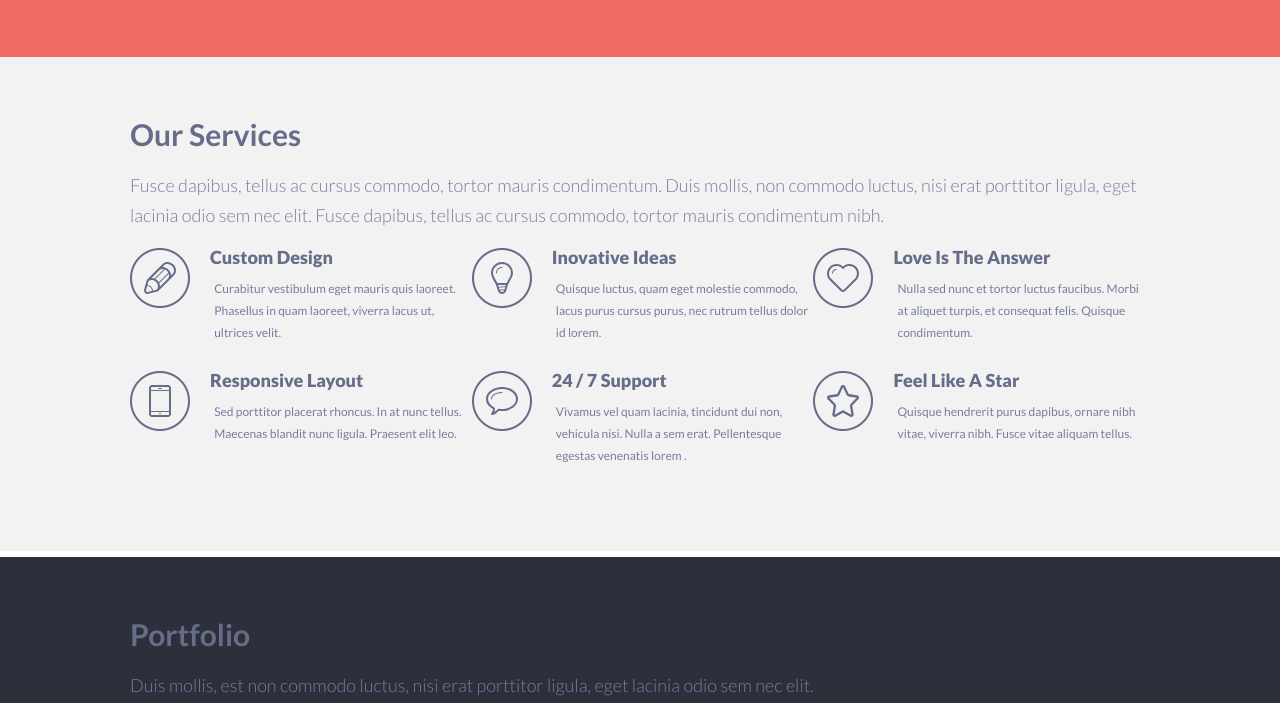
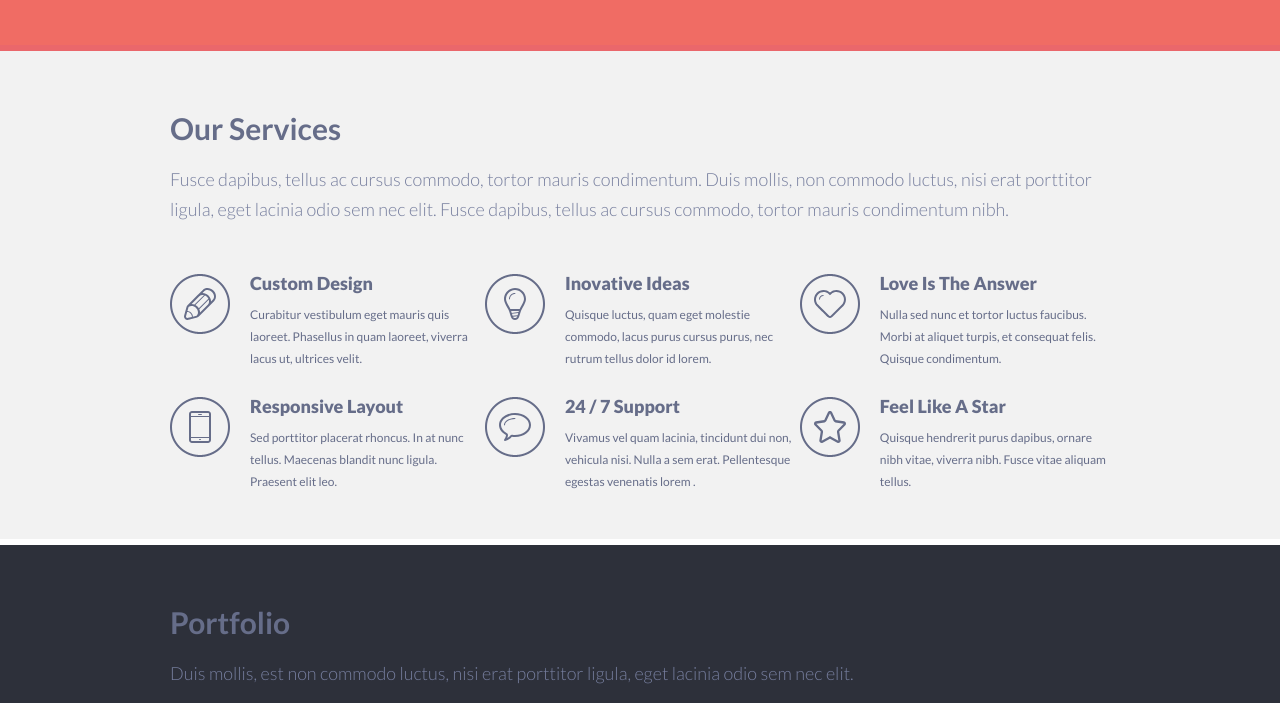
Before and after one commit to hauteballe/singolo, a plain HTML site: page index.html in a window 1280 px wide. Shown: the part 638-1341 px from the top of the page. Drawn offline with Linux system fonts and the light colour scheme.

Commit message:
fix: fix issues with portfolio grid and elements positioning

```diff
--- a/index.html
+++ b/index.html
@@ -14,7 +14,9 @@
             <div class="wrapper">
                 <div class="row">
                     <div class="logo">
-                        <h1>singolo</h1>
+                        <h1>
+                            singolo<span>*</span>
+                        </h1>
                     </div>
                     <nav>
                         <a href="#">Home</a>
@@ -35,53 +37,65 @@
                 </div>
             </section>
             <section class="services">
-                <div class="services-content wrapper">
-                    <div class='services-content-header content-header'>
+                <div class="wrapper">
+                    <div class="header-content">
                         <h2>Our services</h2>
-                        <p class="content-header-text">
+                        <p class="header-description">
                             Fusce dapibus, tellus ac cursus commodo, tortor mauris condimentum. Duis mollis, non commodo luctus, nisi erat porttitor ligula, eget lacinia odio sem nec elit. Fusce dapibus, tellus ac cursus commodo, tortor mauris condimentum nibh.
                         </p>
                     </div>
                     <div class="services-list">
                         <div class="services-item">
                             <img src="assets/img/services-item-1.svg" alt="item-1-img" class="services-icon">
+                            <div class="services-item-text">
                                 <h3>Custom Design</h3>
                                 <p>Curabitur vestibulum eget mauris quis laoreet. Phasellus in quam laoreet, viverra lacus ut, ultrices velit.</p>
                             </div>
+                        </div>
                         <div class="services-item">
                             <img src="assets/img/services-item-2.svg" alt="item-2-img" class="services-icon">
+                            <div class="services-item-text">
                                 <h3>Inovative Ideas</h3>
                                 <p>Quisque luctus, quam eget molestie commodo, lacus purus cursus purus, nec rutrum tellus dolor id lorem.</p>
                             </div>
+                        </div>
                         <div class="services-item">
                             <img src="assets/img/services-item-3.svg" alt="item-3-img" class="services-icon">
+                            <div class="services-item-text">
                                 <h3>Love Is The Answer</h3>
                                 <p>Nulla sed nunc et tortor luctus faucibus. Morbi at aliquet turpis, et consequat felis. Quisque condimentum.
                                 </p>
                             </div>
+                        </div>
                         <div class="services-item">
                             <img src="assets/img/services-item-4.svg" alt="item-4-img" class="services-icon">
+                            <div class="services-item-text">
                                 <h3>Responsive Layout</h3>
                                 <p>Sed porttitor placerat rhoncus. In at nunc tellus. Maecenas blandit nunc ligula. Praesent elit leo.</p>
                             </div>
+                        </div>
                         <div class="services-item">
                             <img src="assets/img/services-item-5.svg" alt="item-5-img" class='services-icon'>
+                            <div class="services-item-text">
                                 <h3>24 / 7 Support</h3>
                                 <p>Vivamus vel quam lacinia, tincidunt dui non, vehicula nisi. Nulla a sem erat. Pellentesque egestas venenatis lorem .</p>
                             </div>
+                        </div>
                         <div class="services-item">
                             <img src="assets/img/services-item-6.svg" alt="item-6-img" class="services-icon">
+                            <div class="services-item-text">
                                 <h3>Feel Like A Star</h3>
                                 <p>Quisque hendrerit purus dapibus, ornare nibh vitae, viverra nibh. Fusce vitae aliquam tellus.</p>
+                            </div>
                         </div>
                     </div>
                 </div>
             </section>
             <section class="portfolio">
                 <div class="portfolio-content wrapper">
-                    <div class='content-header portfolio-header'>
+                    <div class='header-content portfolio-header'>
                         <h2>Portfolio</h2>
-                        <p class="content-header-text">
+                        <p class="header-description">
                             Duis mollis, est non commodo luctus, nisi erat porttitor ligula, eget lacinia odio sem nec elit.
                         </p>
                     </div>
@@ -110,6 +124,7 @@
                     </div>
                 </div>
             </section>
+        </main>
         <footer>
             <div class="footer-content wrapper">
                 <div class="copyright">
@@ -123,6 +138,5 @@
                 </div>
             </div>
         </footer>
-        </main>
 </body>
 </html>
--- a/style.css
+++ b/style.css
@@ -1,8 +1,10 @@
+* {
+  box-sizing: border-box;
+}
+
 body {
-  box-sizing: border-box;
+  margin: 0px;
   font-family: "Lato", Arial, Helvetica, sans-serif;
-  width: 100%;
-  margin: 0px;
 }
 
 .wrapper {
@@ -16,7 +18,7 @@ body {
 }
 
 header {
-  width: 100%;
+  color: #ffffff;
   background-color: #2d303a;
   border-bottom: 6px solid #323746;
 }
@@ -27,11 +29,6 @@ header .row {
   justify-content: space-between;
 }
 
-.logo {
-  font-family: Lato;
-  color: #ffffff;
-}
-
 .logo h1 {
   font-size: 25px;
   font-weight: bold;
@@ -39,13 +36,12 @@ header .row {
   letter-spacing: -0.03em;
 }
 
-.logo h1::after {
-  content: "*";
+.logo h1 span {
   color: #f06c64;
 }
 
 nav a {
-  font-weight: bold;
+  font-weight: 700;
   font-size: 12px;
   color: #ffffff;
   line-height: 14px;
@@ -57,18 +53,18 @@ nav a {
 nav a:not(:last-child):after {
   content: "·";
   padding: 10px;
+  color: #ffffff;
 }
 
 nav a:hover {
   color: #f06c64;
-  cursor: pointer;
 }
 
 .slider {
   width: 100%;
   height: 594px;
   background-color: #f06c64;
-  border-bottom: 6px solid #f06c64;
+  border-bottom: 6px solid #ea676b;
 }
 
 .slider-content {
@@ -84,25 +80,23 @@ nav a:hover {
 }
 
 .services {
-  width: 100%;
   height: 494px;
   background-color: #f2f2f2;
-  border-bottom: #ffffff solid 6px;
+  border-bottom: 6px #ffffff solid;
 }
 
-.content-header {
-  width: 100%;
+.header-content {
   padding-top: 59px;
 }
 
-.content-header h2 {
+.header-content h2 {
   font-size: 30px;
   margin: 0;
   color: #666d89;
   text-transform: capitalize;
 }
 
-.content-header-text {
+.header-description {
   font-style: normal;
   font-weight: 300;
   font-size: 18px;
@@ -112,8 +106,8 @@ nav a:hover {
 }
 
 .services-list {
+  margin-top: 50px;
   display: flex;
-  flex-direction: row;
   justify-content: space-between;
   flex-wrap: wrap;
 }
@@ -121,11 +115,13 @@ nav a:hover {
 .services-item {
   max-width: 33%;
   margin-bottom: 15px;
+  display: flex;
+  align-items: flex-start;
 }
 
-.services-item img {
-  float: left;
-  margin-right: 20px;
+.services-item div {
+  padding-left: 20px;
+  color: #666d89;
 }
 
 .services-item h3 {
@@ -133,14 +129,11 @@ nav a:hover {
   font-weight: 900;
   font-size: 18px;
   line-height: 100%;
-  color: #666d89;
 }
 
 .services-item p {
   font-size: 12px;
   line-height: 183%;
-  color: #767e9e;
-  margin-left: 25%;
 }
 
 .portfolio {
@@ -192,7 +185,7 @@ nav a:hover {
   justify-items: center;
   max-height: 601px;
   overflow-y: hidden;
-  padding-top: 18px;
+  margin-top: 18px;
   margin-bottom: 68px;
   max-width: inherit;
 }
```
Lines whose indentation alone changed are shown as unchanged.
